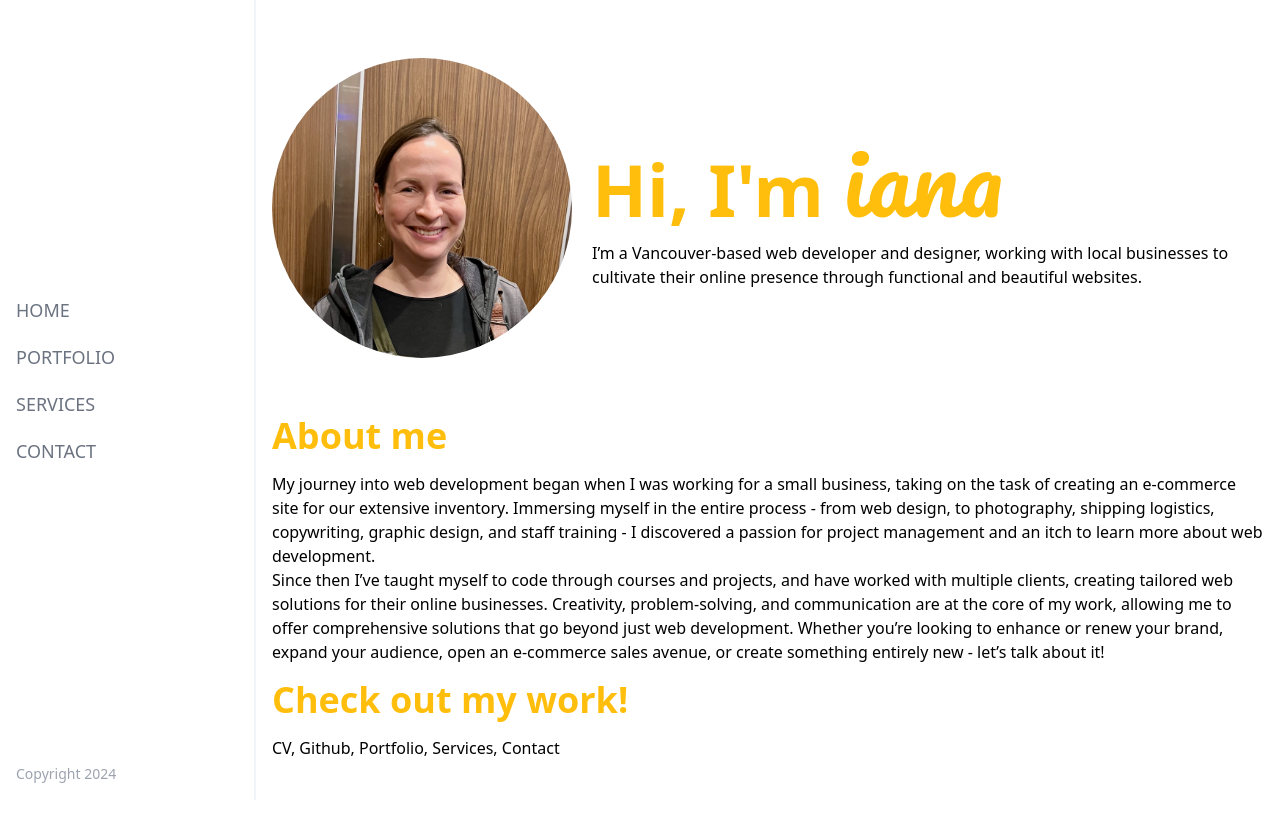
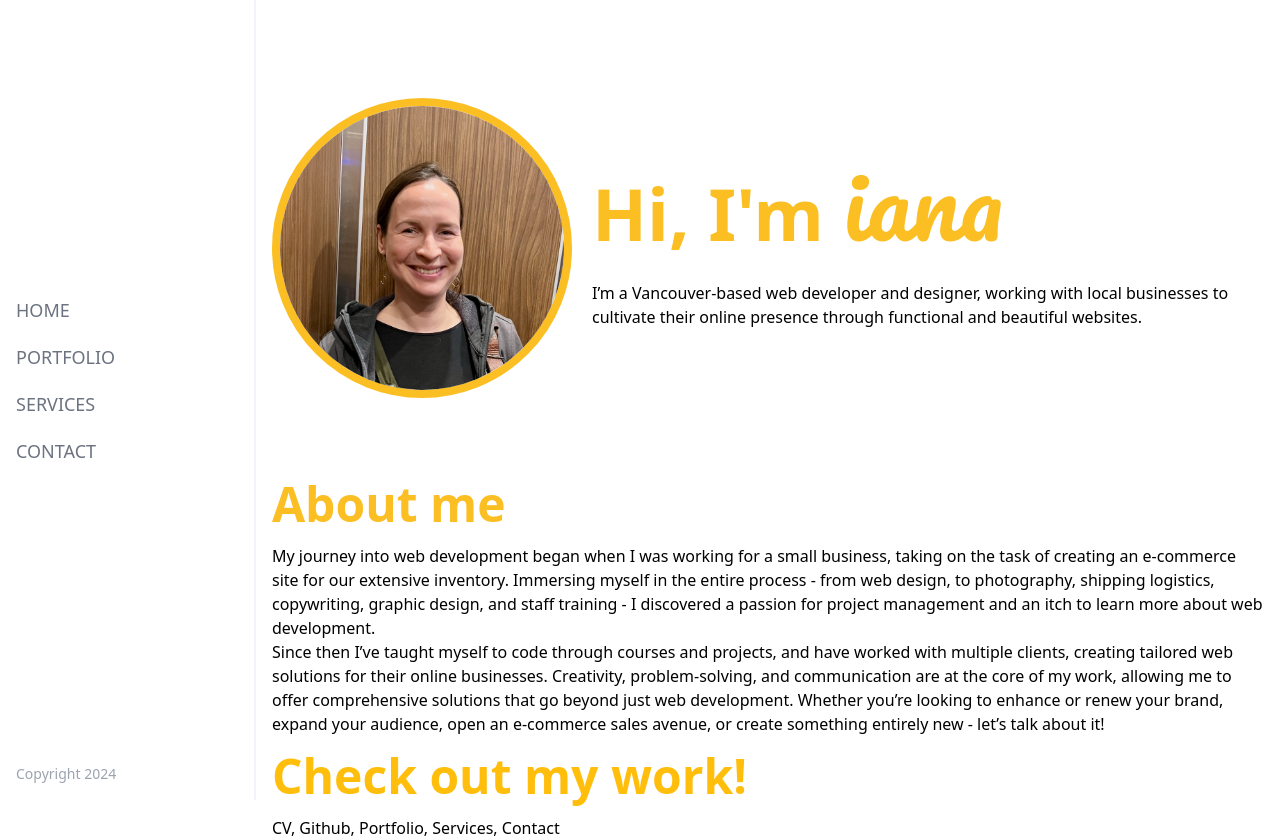
Before and after one commit to ianam/portfolio, a Next.js app: page /home in a window 1280 px wide. Before the commit the page ends 800 px from the top, so only its background shows below. Built offline with nearby package versions, Linux system fonts and the light colour scheme.

Commit message:
Up to date

```diff
--- a/pages/home.js
+++ b/pages/home.js
@@ -5,23 +5,23 @@ const Home = () => {
         <div className="flex">
             <Header />
             <div className="p-4 w-screen h-screen">
-                <section className="flex flex-row items-center h-1/2">
-                    <img className="rounded-full" src="/images/IMG_4199.jpeg" width="300" height="300" />
+                <section className="flex flex-row items-center h-1/2 my-10">
+                    <img className="rounded-full border-8 border-amber-400" src="/images/IMG_4199.jpeg" width="300" height="300" />
                     <div className="p-5">
-                    <h1 className="text-7xl font-bold mb-4 text-[#ffbe0b]">Hi, I'm <span className="text-8xl font-thin cursive">iana</span></h1>
-                    <p>I’m a Vancouver-based web developer and designer, working with local businesses to cultivate their online presence through functional and beautiful websites.
+                    <h1 className="text-7xl font-bold mb-4 text-amber-400">Hi, I'm <span className="text-8xl font-thin cursive">iana</span></h1>
+                    <p className="py-4">I’m a Vancouver-based web developer and designer, working with local businesses to cultivate their online presence through functional and beautiful websites.
                     </p>
                     </div>
                 </section>
                 <section>
-                    <h2 className="text-4xl font-bold my-4 text-[#ffbe0b]">About me</h2>
+                    <h2 className="text-5xl font-bold my-4 text-amber-400">About me</h2>
                     <p>My journey into web development began when I was working for a small business, taking on the task of creating an e-commerce site for our extensive inventory. Immersing myself in the entire process - from web design, to photography, shipping logistics, copywriting, graphic design, and staff training -  I discovered a passion for project management and an itch to learn more about web development.
                     </p>
                     <p>Since then I’ve taught myself to code through courses and projects, and have worked with multiple clients, creating tailored web solutions for their online businesses. Creativity, problem-solving, and communication are at the core of my work, allowing me to offer comprehensive solutions that go beyond just web development. Whether you’re looking to enhance or renew your brand, expand your audience, open an e-commerce sales avenue, or create something entirely new - let’s talk about it!
                     </p>
                 </section>
                 <section>
-                    <h2 className="text-4xl font-bold my-4 text-[#ffbe0b]">Check out my work!</h2>
+                    <h2 className="text-5xl font-bold my-4 text-[#ffbe0b]">Check out my work!</h2>
                     <p>CV, Github, Portfolio, Services, Contact</p>
                 </section>
             </div>
```
